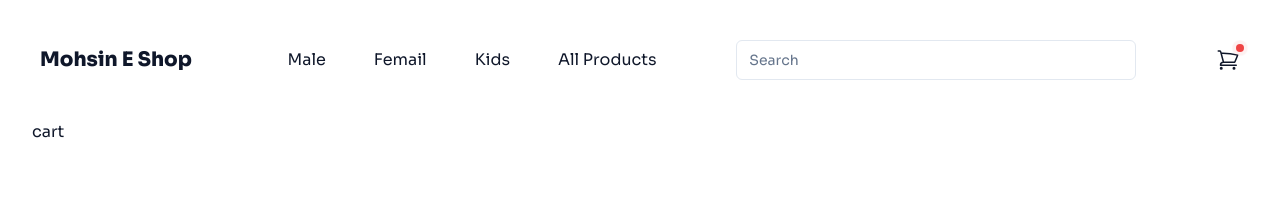
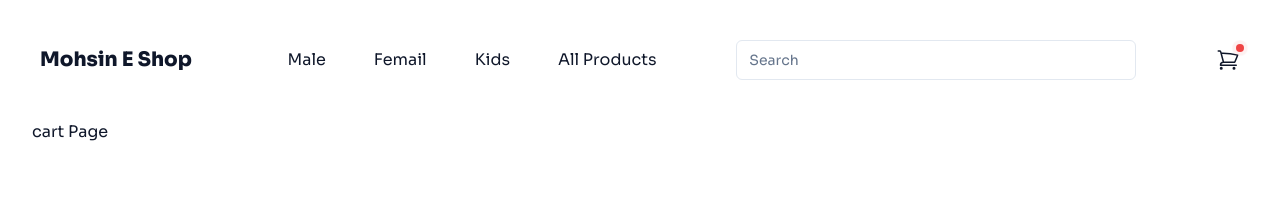
Before and after one commit to MohsinDev369/nextjs-ecom-hackathon2, a Next.js app: page /cart in a window 1280 px wide. Shown: the top 210 px of the page. Built offline with nearby package versions, Linux system fonts and the light colour scheme.

Commit message:
cart page updated

```diff
--- a/src/app/cart/page.tsx
+++ b/src/app/cart/page.tsx
@@ -1,5 +1,5 @@
 const cart = () => {
-  return <h1>cart</h1>;
+  return <h1>cart Page</h1>;
 };
 
 export default cart;
```
